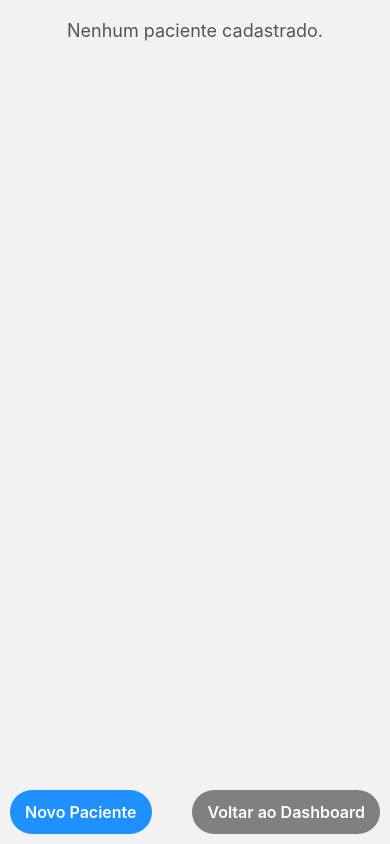
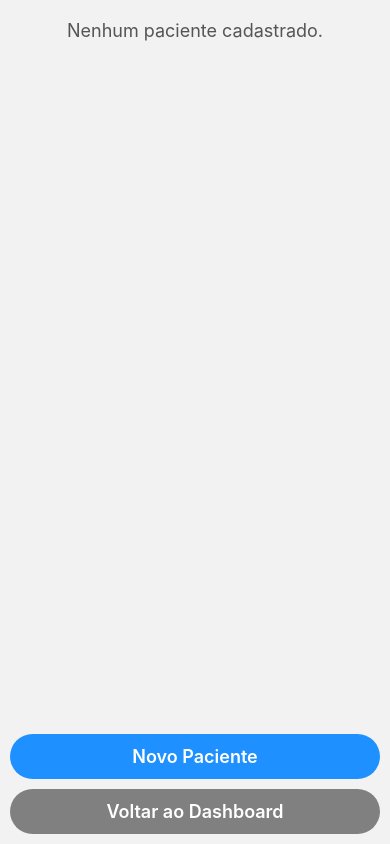
Before and after one commit to epmsoftware/hora-do-remedio-app, a React Native app: screen /ListaPacientes in a window 390 px wide. Built offline with nearby package versions, Linux system fonts and the light colour scheme.

Commit message:
Adicionadas rotas, pages, menu lateral e telas Dashboard, CadastroPaciente e ListaPacientes

```diff
--- a/src/pages/CadastroPaciente.js
+++ b/src/pages/CadastroPaciente.js
@@ -10,6 +10,7 @@ import {
   Platform
 } from 'react-native';
 import AsyncStorage from '@react-native-async-storage/async-storage';
+import { useSafeAreaInsets } from 'react-native-safe-area-context';
 
 export default function CadastroPaciente({ navigation, route }) {
   const [pacientes, setPacientes] = useState([]);
@@ -21,6 +22,8 @@ export default function CadastroPaciente({ navigation, route }) {
   const [telefone, setTelefone] = useState('');
   const [descricao, setDescricao] = useState('');
   const [usuarioLogado, setUsuarioLogado] = useState(null);
+
+  const insets = useSafeAreaInsets(); // 👈 pega margens seguras (topo/baixo)
 
   useEffect(() => {
     const carregarDados = async () => {
@@ -93,7 +96,12 @@ export default function CadastroPaciente({ navigation, route }) {
   };
 
   return (
-    <ScrollView contentContainerStyle={styles.container}>
+    <ScrollView
+      contentContainerStyle={[
+        styles.container,
+        { paddingBottom: insets.bottom + 20 }, // 👈 garante espaço extra no fim
+      ]}
+    >
       <Text style={styles.title}>Cadastro de Paciente</Text>
 
       <TextInput
@@ -160,7 +168,12 @@ export default function CadastroPaciente({ navigation, route }) {
 }
 
 const styles = StyleSheet.create({
-  container: { flexGrow: 1, padding: 20, backgroundColor: '#f2f2f2', alignItems: 'center' },
+  container: {
+    flexGrow: 1,
+    padding: 20,
+    backgroundColor: '#f2f2f2',
+    alignItems: 'center',
+  },
   title: { fontSize: 24, fontWeight: 'bold', marginBottom: 20 },
   input: {
     width: '100%',
@@ -173,8 +186,8 @@ const styles = StyleSheet.create({
   },
   button: {
     backgroundColor: '#1e90ff',
-    paddingVertical: 14,
-    paddingHorizontal: 25,
+    paddingVertical: 12,
+    paddingHorizontal: 15,
     borderRadius: 25,
     marginTop: 10,
     width: '100%',
--- a/src/pages/Dashboard.js
+++ b/src/pages/Dashboard.js
@@ -10,13 +10,16 @@ import {
 } from "react-native";
 import AsyncStorage from "@react-native-async-storage/async-storage";
 import Icon from "react-native-vector-icons/FontAwesome5";
+import { useSafeAreaInsets } from "react-native-safe-area-context";
 
 export default function Dashboard({ navigation }) {
   const [usuario, setUsuario] = useState(null);
   const [menuAberto, setMenuAberto] = useState(false);
   const slideAnim = useRef(new Animated.Value(-200)).current;
 
-  const STATUS_BAR_HEIGHT = Platform.OS === "android" ? StatusBar.currentHeight : 40;
+  const insets = useSafeAreaInsets();
+  const STATUS_BAR_HEIGHT =
+    Platform.OS === "android" ? StatusBar.currentHeight : insets.top;
 
   useEffect(() => {
     const carregarUsuario = async () => {
@@ -45,16 +48,25 @@ export default function Dashboard({ navigation }) {
     <View style={styles.container}>
       <StatusBar barStyle="dark-content" backgroundColor="#fff" />
 
-      {/* CABEÇÁRIO FIXO ABAIXO DA STATUS BAR */}
+      {/* CABEÇALHO FIXO ABAIXO DA STATUS BAR */}
       <View style={[styles.header, { paddingTop: STATUS_BAR_HEIGHT }]}>
         <TouchableOpacity onPress={toggleMenu} style={styles.barsButton}>
           <Icon name="bars" size={24} color="#1e90ff" />
         </TouchableOpacity>
-        <Text style={styles.headerTitle}>Dashboard</Text>
+        <Text style={styles.headerTitle}>Hora do Remédio</Text>
       </View>
 
-      {/* MENU LATERAL RETRÁTIL ABAIXO DO CABEÇÁRIO */}
-      <Animated.View style={[styles.menu, { top: STATUS_BAR_HEIGHT + 30, left: slideAnim }]}>
+      {/* MENU LATERAL RETRÁTIL ABAIXO DO CABEÇALHO */}
+      <Animated.View
+        style={[
+          styles.menu,
+          {
+            top: STATUS_BAR_HEIGHT + 60,
+            left: slideAnim,
+            paddingBottom: insets.bottom + 10, // 👈 respeita barra inferior
+          },
+        ]}
+      >
         <TouchableOpacity
           style={styles.menuItem}
           onPress={() => navigation.navigate("Dashboard")}
@@ -94,7 +106,12 @@ export default function Dashboard({ navigation }) {
       </Animated.View>
 
       {/* CONTEÚDO PRINCIPAL */}
-      <View style={[styles.conteudo, { marginTop: STATUS_BAR_HEIGHT + 60 }]}>
+      <View
+        style={[
+          styles.conteudo,
+          { marginTop: STATUS_BAR_HEIGHT + 60, paddingBottom: insets.bottom },
+        ]}
+      >
         {usuario ? (
           <>
             <Text style={styles.title}>Bem-vindo, {usuario.usuario}!</Text>
@@ -125,12 +142,12 @@ const styles = StyleSheet.create({
 
   menu: {
     position: "absolute",
-    bottom: 0,
     width: 200,
     backgroundColor: "#1e90ff",
     paddingVertical: 10,
     paddingHorizontal: 10,
     zIndex: 9,
+    borderRadius: 8,
   },
   menuItem: {
     flexDirection: "row",
--- a/src/pages/ListaPacientes.js
+++ b/src/pages/ListaPacientes.js
@@ -106,7 +106,7 @@ export default function ListaPacientes({ navigation }) {
           data={pacientes}
           keyExtractor={(item) => item.id}
           renderItem={renderItem}
-          contentContainerStyle={{ paddingBottom: insets.bottom + 100 }} // garante espaço seguro
+          contentContainerStyle={{ paddingBottom: insets.bottom + 140 }} // garante espaço seguro
         />
       )}
 
@@ -153,9 +153,17 @@ const styles = StyleSheet.create({
     bottom: 0,
     left: 10,
     right: 10,
-    flexDirection: 'row',
-    justifyContent: 'space-between',
+    flexDirection: 'columm',
+    justifyContent: 'center',
+    alignItems: 'center',
   },
-  navButton: { paddingVertical: 12, paddingHorizontal: 15, borderRadius: 25 },
-  navButtonText: { color: '#fff', fontSize: 16, fontWeight: '600' },
+  navButton: {
+    paddingVertical: 12,
+    paddingHorizontal: 15,
+    borderRadius: 25,
+    marginTop: 10,
+    width: '100%',
+    alignItems: 'center',
+  },
+  navButtonText: { color: '#fff', fontSize: 18, fontWeight: '600' },
 });
```
Also changed, not shown: 1 other file (tests, documents, lock files or other folders).
